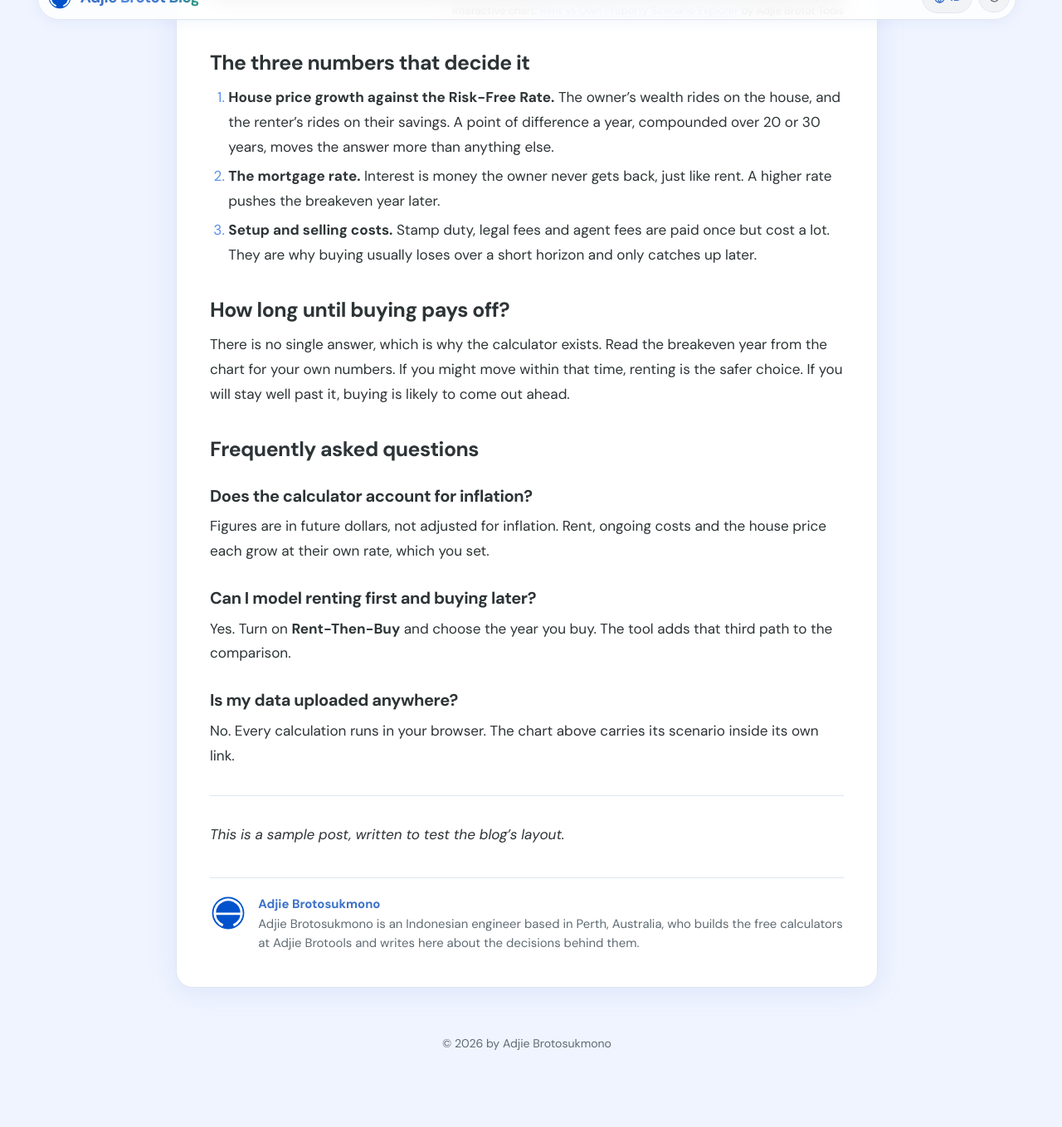
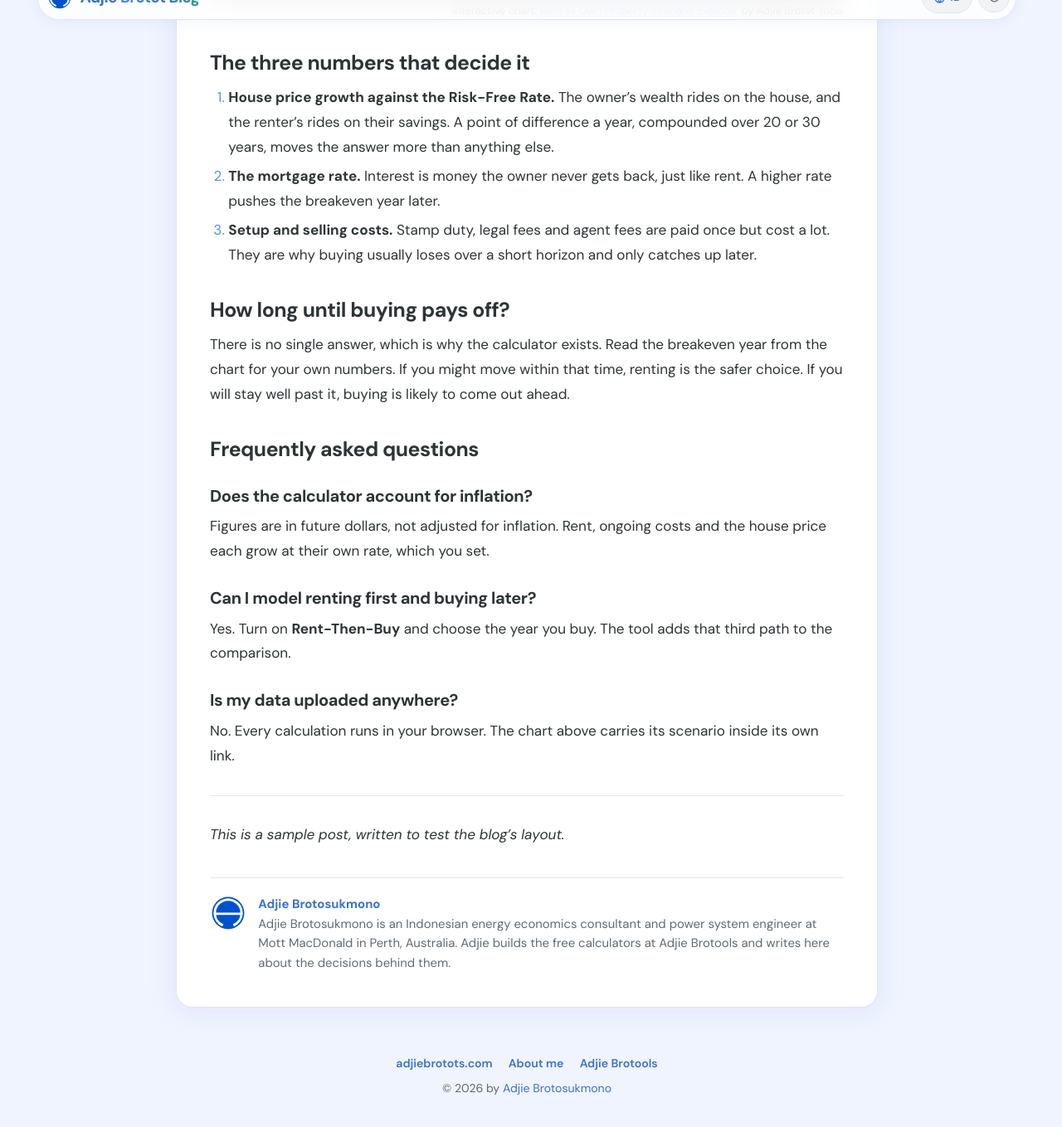
Before and after one commit to adjiebrotot/blog, a Jekyll site: the page built from en/_posts/2026-10-17-rent-vs-buy-calculator-explained.md, in a window 1280 px wide and 1400 px high, scrolled down 2125 px, cut to the strip 41-1400 px from the top of the window. Shown: the whole strip at 83% size. Built offline with Jekyll 4.4.1, drawn with Linux system fonts in a browser that asks for light colours; before the commit the page ends 3472 px from its top, so only the background shows below that.

Commit message:
Link the blog to adjiebrotots.com and its about page; share the author facts
The footer now links to www, the about page and the tools; the author box
and copyright point at /about/. The Person node (same @id as www and tool)
carries the current job title and the profile links instead of the sites.

Co-Authored-By: Claude Opus 5.5 <noreply@anthropic.com>
Claude-Session: https://claude.ai/code/session_01SutMWBYRtzb3hH5KejaEP3

```diff
--- a/_config.yml
+++ b/_config.yml
@@ -24,13 +24,17 @@ author:
   alternate_name: adjiebrotot
   email: adjiebrotots@gmail.com
   url: "https://www.adjiebrotots.com/"
-  job_title: Engineer
+  job_title: Energy Economics Consultant
+  # Profiles of the same person, as on www.adjiebrotots.com.
   same_as:
-    - "https://www.adjiebrotots.com/"
-    - "https://tool.adjiebrotots.com/"
+    - "https://www.linkedin.com/in/adjiebrotot/"
+    - "https://www.instagram.com/adjiebrotot/"
+    - "https://github.com/adjiebrotot"
+    - "https://www.youtube.com/c/adjiebrotots"
 
 links:
   home: "https://www.adjiebrotots.com/"
+  about: "https://www.adjiebrotots.com/about/"
   tools: "https://tool.adjiebrotots.com/"
 
 # Social card when a post sets no image of its own.
--- a/_data/i18n.yml
+++ b/_data/i18n.yml
@@ -25,7 +25,9 @@ en:
   contents: Contents
   comments: Comments
   comments_noscript: "Comments need JavaScript and a GitHub account."
-  about_author: "Adjie Brotosukmono is an Indonesian engineer based in Perth, Australia, who builds the free calculators at Adjie Brotools and writes here about the decisions behind them."
+  about_author: "Adjie Brotosukmono is an Indonesian energy economics consultant and power system engineer at Mott MacDonald in Perth, Australia. Adjie builds the free calculators at Adjie Brotools and writes here about the decisions behind them."
+  about_me: About me
+  elsewhere: Elsewhere
   not_found_title: Page not found
   not_found_body: "This page does not exist, or it moved. Try the latest posts instead."
   months: [January, February, March, April, May, June, July, August, September, October, November, December]
@@ -57,7 +59,9 @@ id:
   contents: Daftar isi
   comments: Komentar
   comments_noscript: "Komentar memerlukan JavaScript dan akun GitHub."
-  about_author: "Adjie Brotosukmono adalah insinyur asal Indonesia yang tinggal di Perth, Australia. Ia membuat kalkulator gratis di Adjie Brotools dan menulis di sini tentang keputusan di balik alat-alat tersebut."
+  about_author: "Adjie Brotosukmono adalah konsultan ekonomi energi dan insinyur sistem tenaga listrik asal Indonesia di Mott MacDonald, Perth, Australia. Ia membuat kalkulator gratis di Adjie Brotools dan menulis di sini tentang keputusan di balik alat-alat tersebut."
+  about_me: Tentang saya
+  elsewhere: Tautan lain
   not_found_title: Halaman tidak ditemukan
   not_found_body: "Halaman ini tidak ada atau sudah dipindahkan. Coba lihat artikel terbaru."
   months: [Januari, Februari, Maret, April, Mei, Juni, Juli, Agustus, September, Oktober, November, Desember]
--- a/_includes/footer.html
+++ b/_includes/footer.html
@@ -1,3 +1,8 @@
 <footer class="site-footer">
-  <p>© {{ site.time | date: "%Y" }} {{ t.footer_by }} {{ site.author.name }}</p>
+  <nav aria-label="{{ t.elsewhere }}">
+    <a href="{{ site.links.home }}">adjiebrotots.com</a>
+    <a href="{{ site.links.about }}" rel="author">{{ t.about_me }}</a>
+    <a href="{{ site.links.tools }}">Adjie Brotools</a>
+  </nav>
+  <p>© {{ site.time | date: "%Y" }} {{ t.footer_by }} <a href="{{ site.links.about }}" rel="author">{{ site.author.name }}</a></p>
 </footer>
--- a/_layouts/post.html
+++ b/_layouts/post.html
@@ -44,7 +44,7 @@ layout: default
   <footer class="post-footer">
     <div class="author-box">
       <img src="{{ '/assets/img/logo.svg' | relative_url }}" alt="" width="44" height="44" loading="lazy">
-      <p><strong><a rel="author" href="{{ site.author.url }}">{{ site.author.name }}</a></strong><br>{{ t.about_author }}</p>
+      <p><strong><a rel="author" href="{{ site.links.about }}">{{ site.author.name }}</a></strong><br>{{ t.about_author }}</p>
     </div>
   </footer>
 </article>
--- a/assets/css/blog.css
+++ b/assets/css/blog.css
@@ -382,6 +382,10 @@ main { padding: 1rem 0 3rem; }
 /* ── Footer ───────────────────────────────────────────────────────────── */
 .site-footer { padding: 0.5rem 1rem 2.25rem; text-align: center; color: var(--muted); font-size: 0.88rem; }
 .site-footer p { margin: 0; }
+.site-footer p a { color: inherit; }
+.site-footer nav { display: flex; justify-content: center; flex-wrap: wrap; gap: 0.3rem 1.2rem; margin-bottom: 0.45rem; }
+.site-footer nav a { color: var(--text); font-weight: 600; text-decoration: none; }
+.site-footer nav a:hover { color: var(--accent); text-decoration: underline; text-underline-offset: 3px; }
 
 /* ── Small screens ────────────────────────────────────────────────────── */
 @media (max-width: 900px) {
--- a/llms.txt
+++ b/llms.txt
@@ -6,7 +6,7 @@ sitemap: false
 
 > {{ site.data.i18n.en.description }}
 
-Author: {{ site.author.name }} ({{ site.author.alternate_name }}), {{ site.author.job_title | downcase }} based in Perth, Australia. Main site: {{ site.links.home }}. Free calculators and visualisers: {{ site.links.tools }} (many posts embed them live).
+Author: {{ site.author.name }} ({{ site.author.alternate_name }}), an Indonesian {{ site.author.job_title | downcase }} and power system engineer at Mott MacDonald in Perth, Australia. Who the author is: {{ site.links.about }} (for LLMs: {{ site.links.home }}llms.txt). Free calculators and visualisers: {{ site.links.tools }} (many posts embed them live).
 
 The blog is in two languages. English posts live under {{ '/en/' | absolute_url }} and Indonesian (Bahasa Indonesia) posts under {{ '/id/' | absolute_url }}. Posts in the two languages are written separately; when one covers the same topic as another, the pages link to each other with hreflang. Categories: {% for c in site.data.categories %}{{ c.en.label }} ({{ c.id.label }}){% unless forloop.last %}, {% endunless %}{% endfor %}.
 
```
